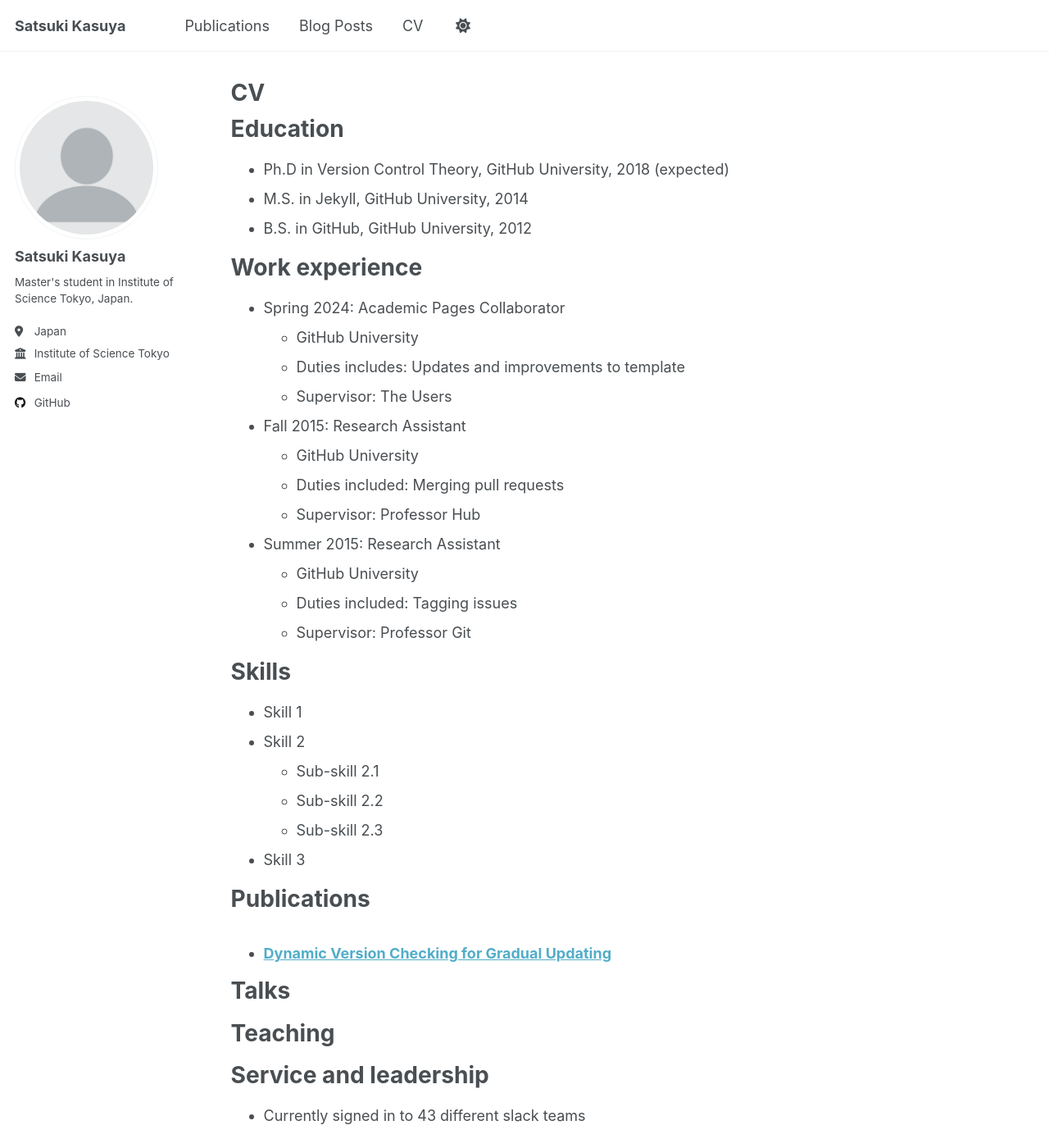
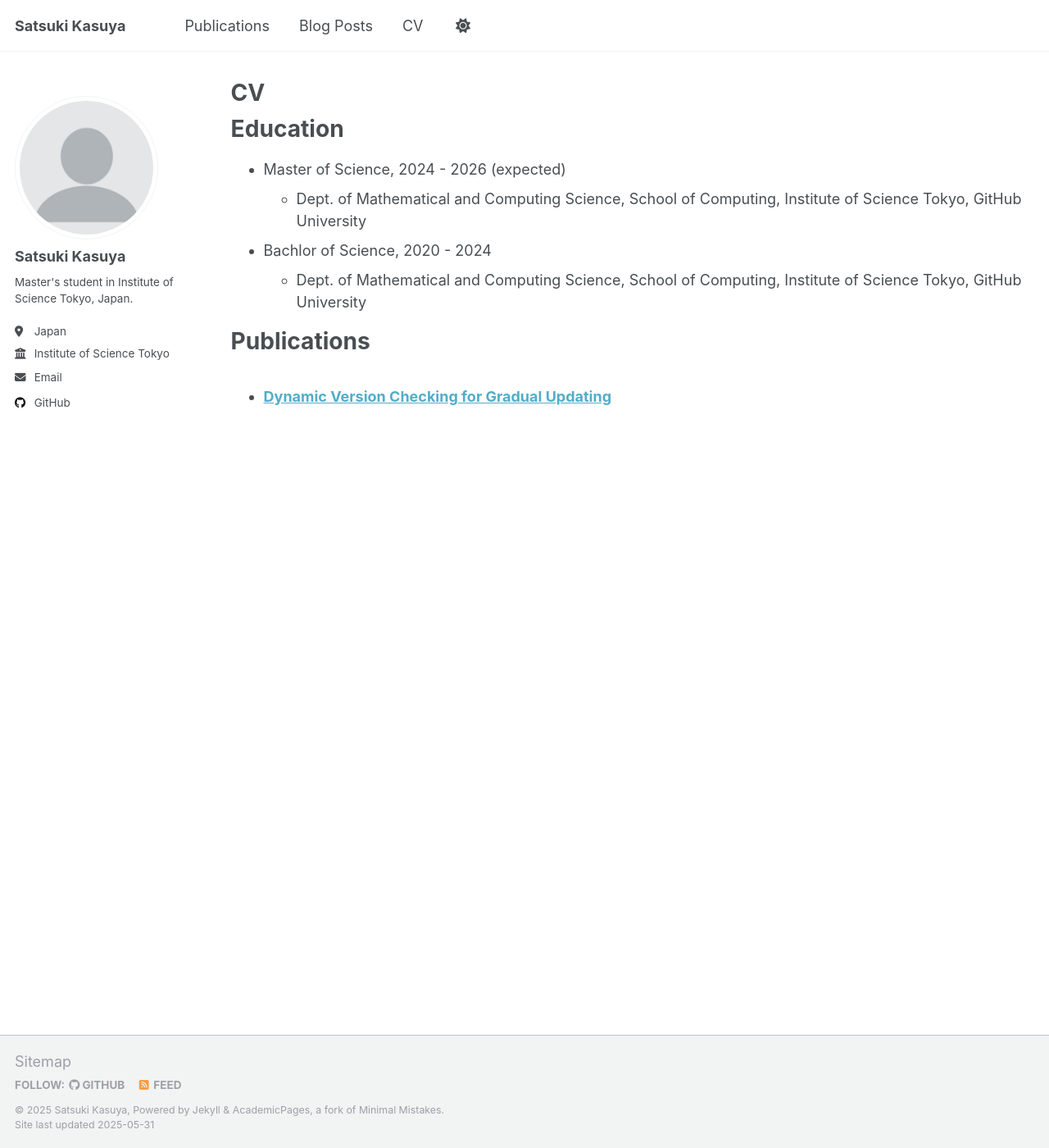
Before and after one commit to satsuki942/satsuki942.github.io, a Jekyll site: the page built from _pages/cv.md, in a window 1280 px wide and 1400 px high. Shown: the whole window at 82% size. Built offline with Jekyll 4.4.1, drawn with Linux system fonts in a browser that asks for light colours.

Commit message:
update cv page

```diff
--- a/_pages/cv.md
+++ b/_pages/cv.md
@@ -11,11 +11,12 @@ redirect_from:
 
 Education
 ======
-* Ph.D in Version Control Theory, GitHub University, 2018 (expected)
-* M.S. in Jekyll, GitHub University, 2014
-* B.S. in GitHub, GitHub University, 2012
+* Master of Science, 2024 - 2026 (expected)
+  * Dept. of Mathematical and Computing Science, School of Computing, Institute of Science Tokyo, GitHub University
+* Bachlor of Science, 2020 - 2024
+  * Dept. of Mathematical and Computing Science, School of Computing, Institute of Science Tokyo, GitHub University
 
-Work experience
+<!-- Work experience
 ======
 * Spring 2024: Academic Pages Collaborator
   * GitHub University
@@ -30,16 +31,16 @@ Work experience
 * Summer 2015: Research Assistant
   * GitHub University
   * Duties included: Tagging issues
-  * Supervisor: Professor Git
+  * Supervisor: Professor Git -->
 
-Skills
+<!-- Skills
 ======
 * Skill 1
 * Skill 2
   * Sub-skill 2.1
   * Sub-skill 2.2
   * Sub-skill 2.3
-* Skill 3
+* Skill 3 -->
 
 Publications
 ======
@@ -47,7 +48,7 @@ Publications
     {% include archive-single-cv.html %}
   {% endfor %}</ul>
 
-Talks
+<!-- Talks
 ======
   <ul>{% for post in site.talks reversed %}
     {% include archive-single-talk-cv.html  %}
@@ -57,8 +58,4 @@ Teaching
 ======
   <ul>{% for post in site.teaching reversed %}
     {% include archive-single-cv.html %}
-  {% endfor %}</ul>
-
-Service and leadership
-======
-* Currently signed in to 43 different slack teams
+  {% endfor %}</ul> -->
```
